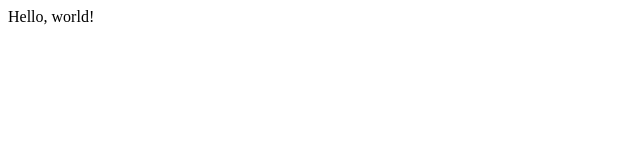
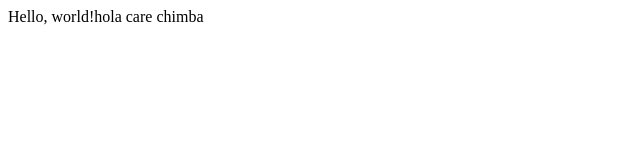
Before and after one commit to bustag2/project0, a plain HTML site: page index.html in a window 1280 px wide. Shown: the whole page, without its empty margins (0-640 px from the left). Drawn offline with Linux system fonts and the light colour scheme.

Commit message:
Update index.html

```diff
--- a/index.html
+++ b/index.html
@@ -4,6 +4,6 @@
         <title>My Webpage</title>
     </head>
     <body>
-        Hello, world!
+        Hello, world!hola care chimba
     </body>
 </html>
```
